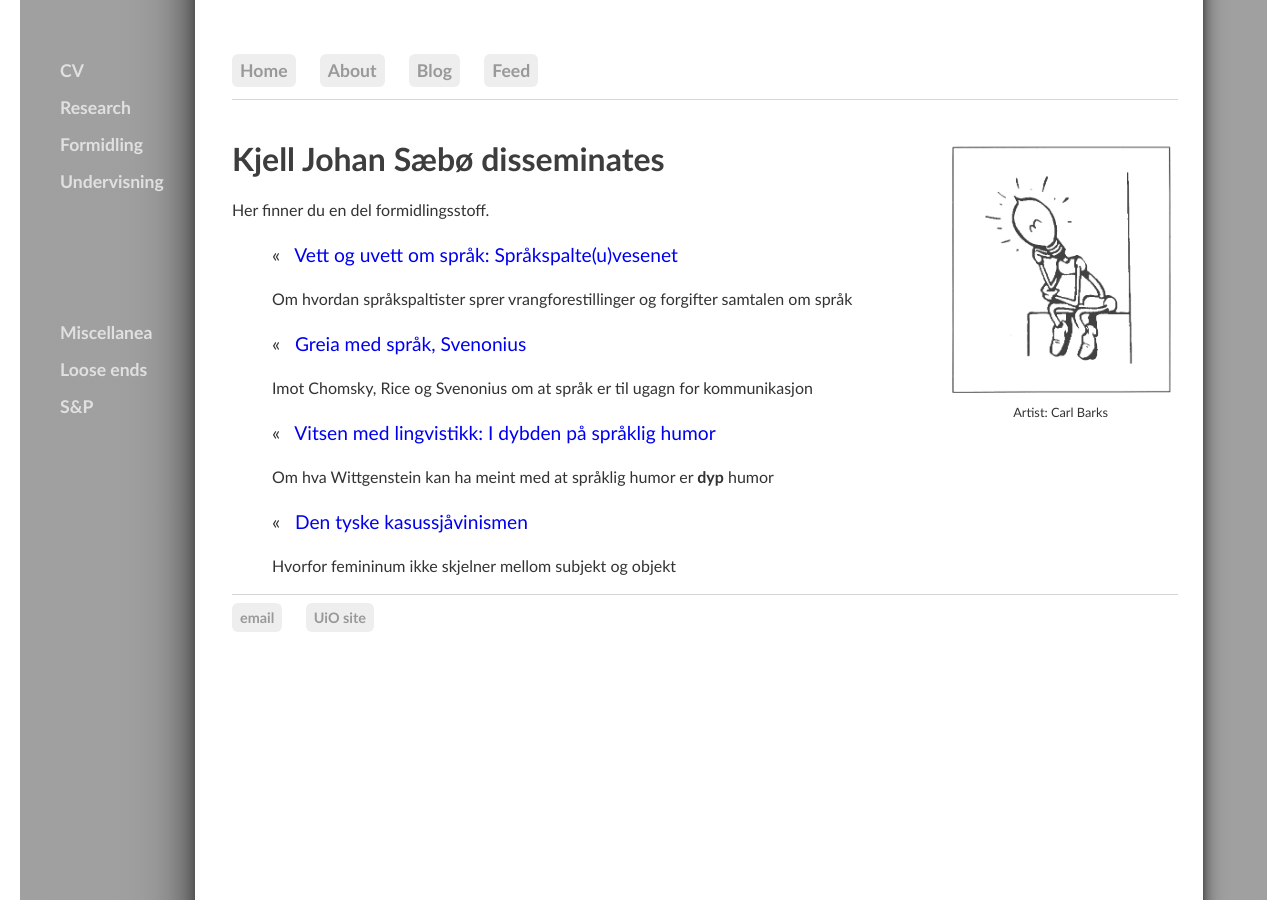
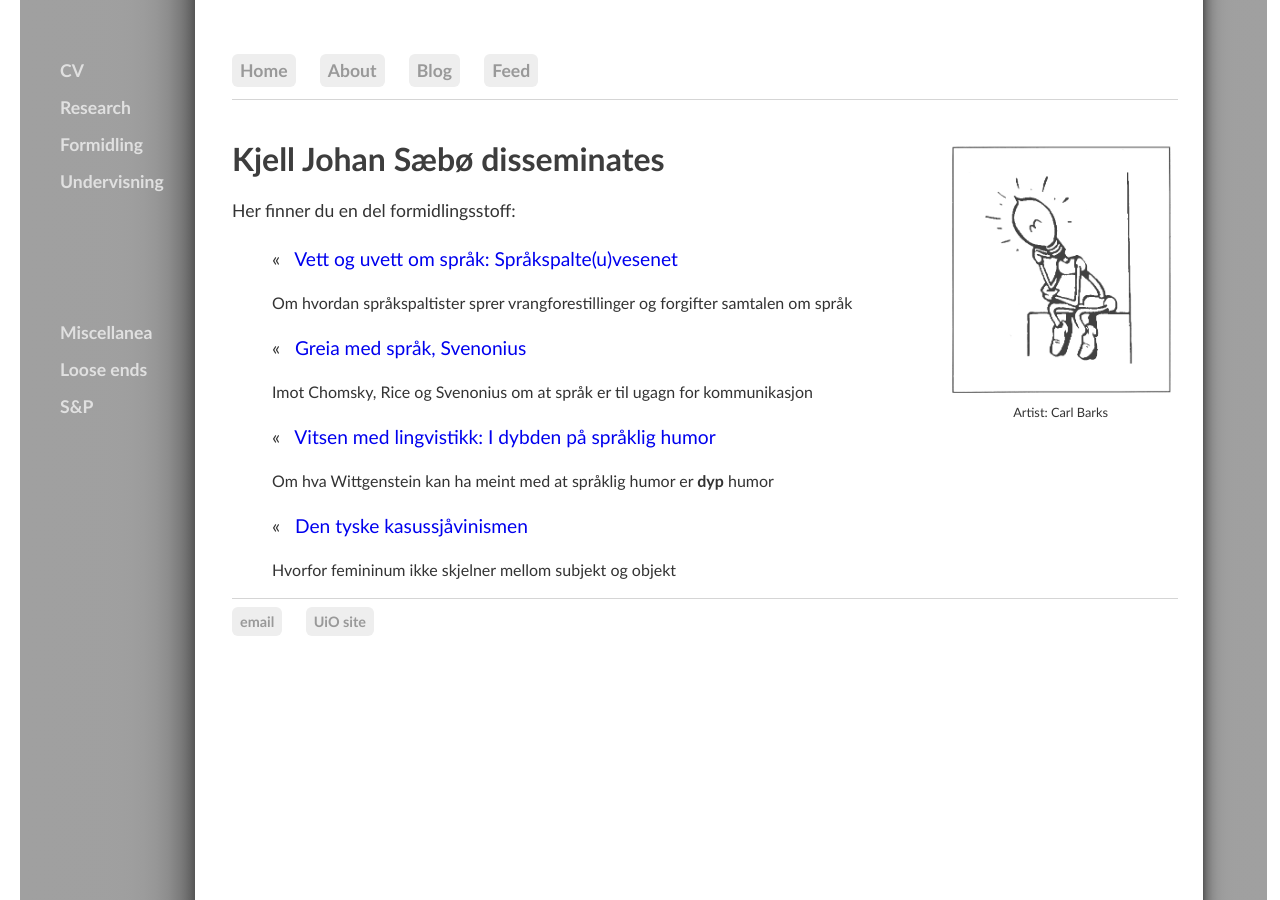
Before and after one commit to kjelljs/kjelljs.github.io, a Jekyll site: the page built from dissemination/index.html, in a window 1280 px wide. Built offline with Jekyll 4.4.1, drawn with Linux system fonts in a browser that asks for light colours.

Commit message:
Update index.html

```diff
--- a/dissemination/index.html
+++ b/dissemination/index.html
@@ -25,7 +25,7 @@ figcaption {
 <h1>{{ page.title }}</h1>
 
 
-	<p>Her finner du en del formidlingsstoff.</p>
+<div class="ingress"><p>Her finner du en del formidlingsstoff:</p></div>
 
 <ul><li id="blogposts">&laquo; &nbsp; <a href="/dissemination/terapi.html">Vett og uvett om språk: Språkspalte(u)vesenet</a></li><p>Om hvordan språkspaltister sprer vrangforestillinger og forgifter samtalen om språk</p>
 <li id="blogposts">&laquo; &nbsp; <a href="/dissemination/svenon.html">Greia med språk, Svenonius</a></li>
```
